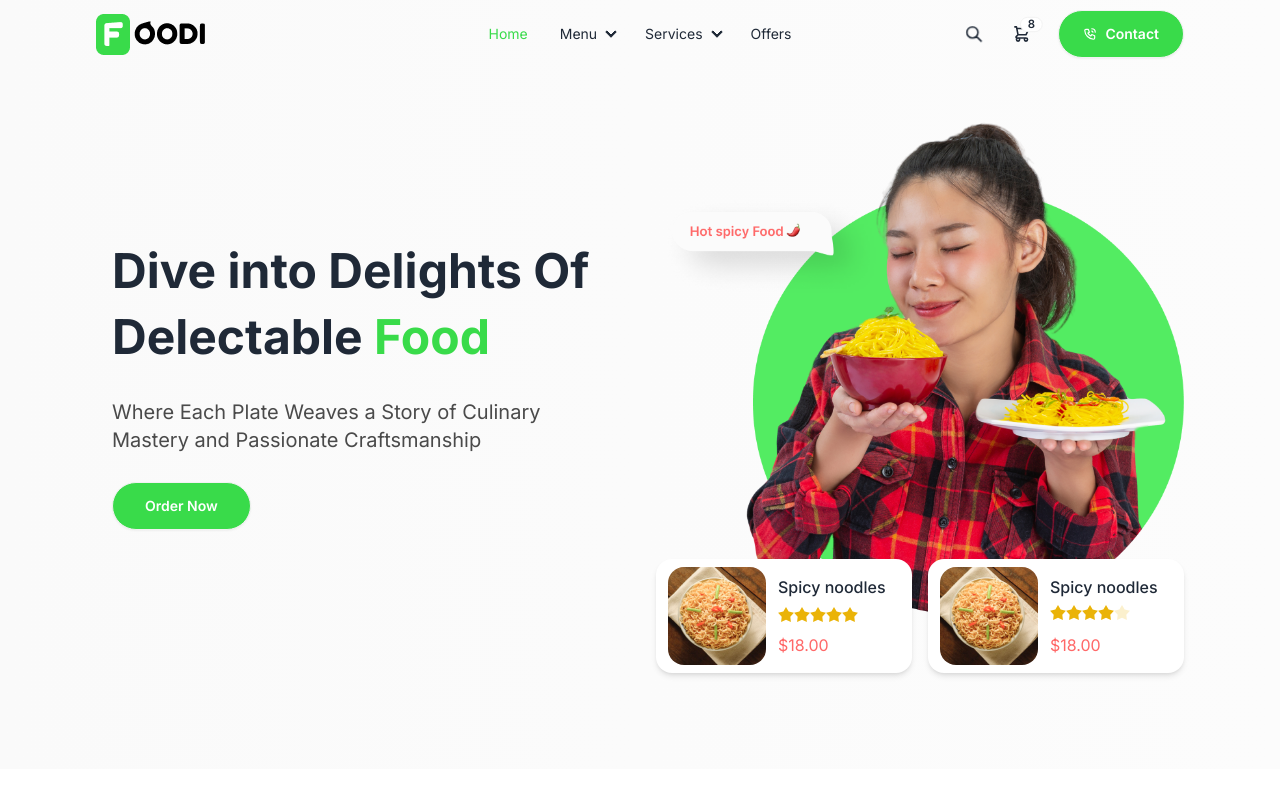
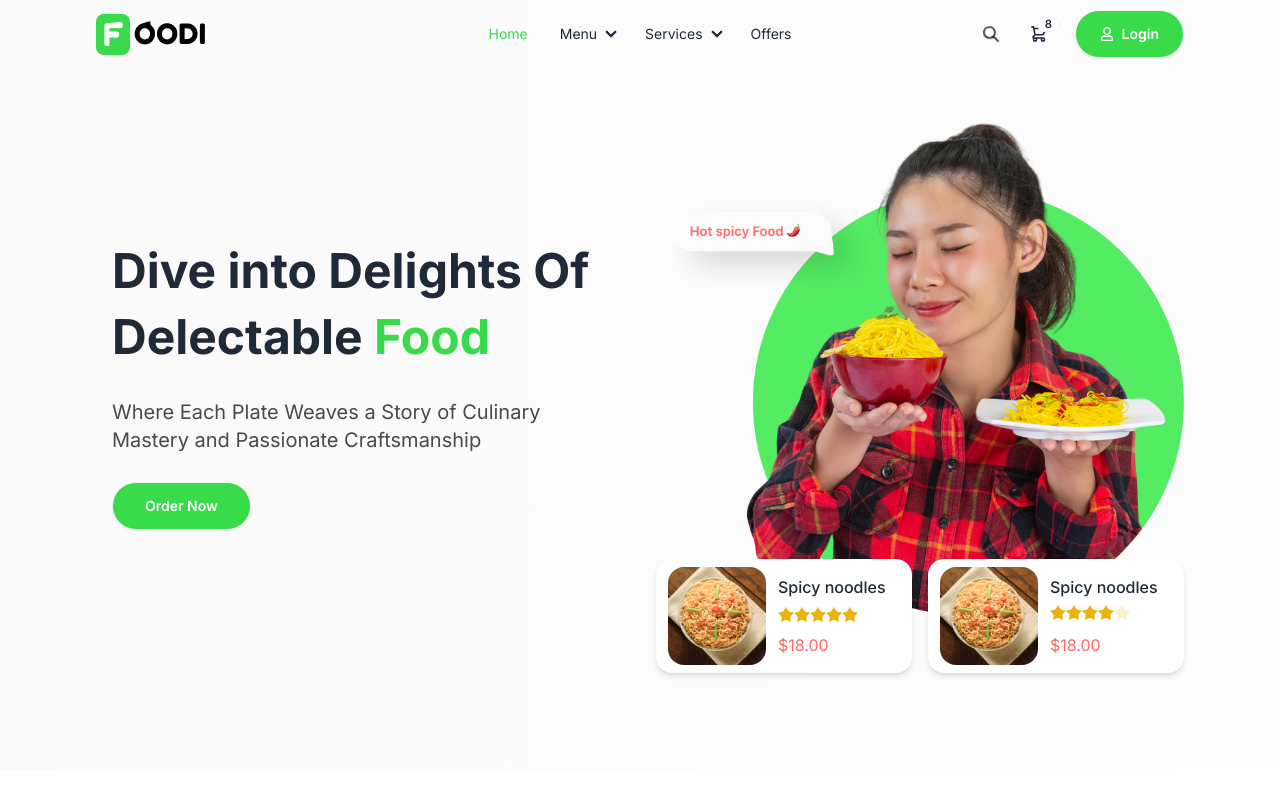
Before and after one commit to Lazy-Coder-here/Foodi-MERN, a React (Vite) app in the folder food-client/: page / in a window 1280 px wide. Shown: the top 800 px of the page. Built offline with nearby package versions, Linux system fonts and the light colour scheme.

Commit message:
added login button

```diff
--- a/food-client/src/components/Navbar.jsx
+++ b/food-client/src/components/Navbar.jsx
@@ -1,6 +1,6 @@
 import React, { useEffect, useState } from "react";
 import logo from "/logo.png";
-import { TbPhoneCall, TbWindElectricity } from "react-icons/tb";
+import { FaRegUser  } from "react-icons/fa";
 
 const Navbar = () => {
   const [isSticky, setSticky] = useState(false);
@@ -25,7 +25,9 @@
   const navItems = (
     <>
       <li>
-        <a className="text-green" href="/">Home</a>
+        <a className="text-green" href="/">
+          Home
+        </a>
       </li>
       <li>
         <details>
@@ -151,9 +153,9 @@
             </div>
           </div>
           {/* button */}
-          <a className="btn bg-green rounded-full px-6 text-white flex items-center gap-2">
-            <TbPhoneCall /> Contact
-          </a>
+          <button className="btn bg-green rounded-full px-6 text-white flex items-center gap-2">
+            <FaRegUser /> Login
+          </button>
         </div>
       </div>
     </header>
```
